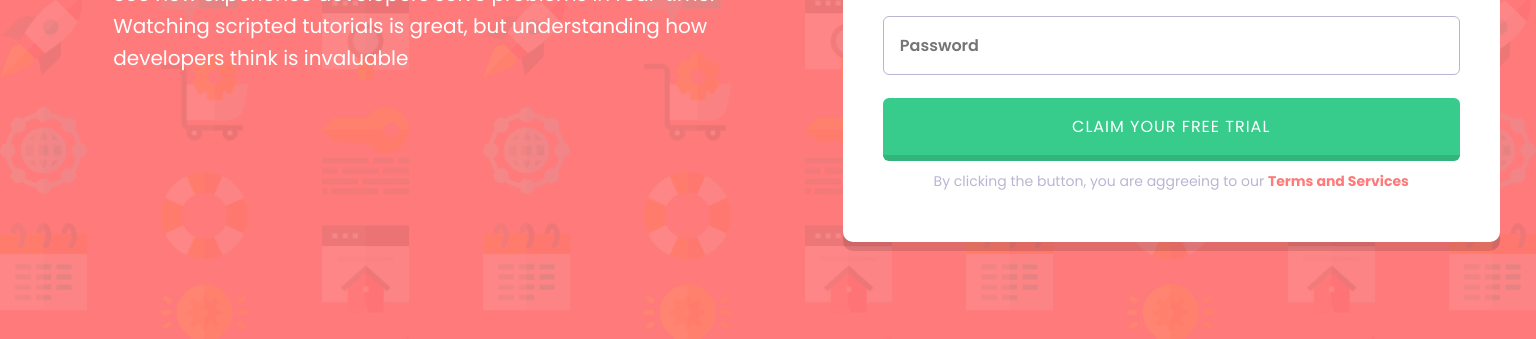
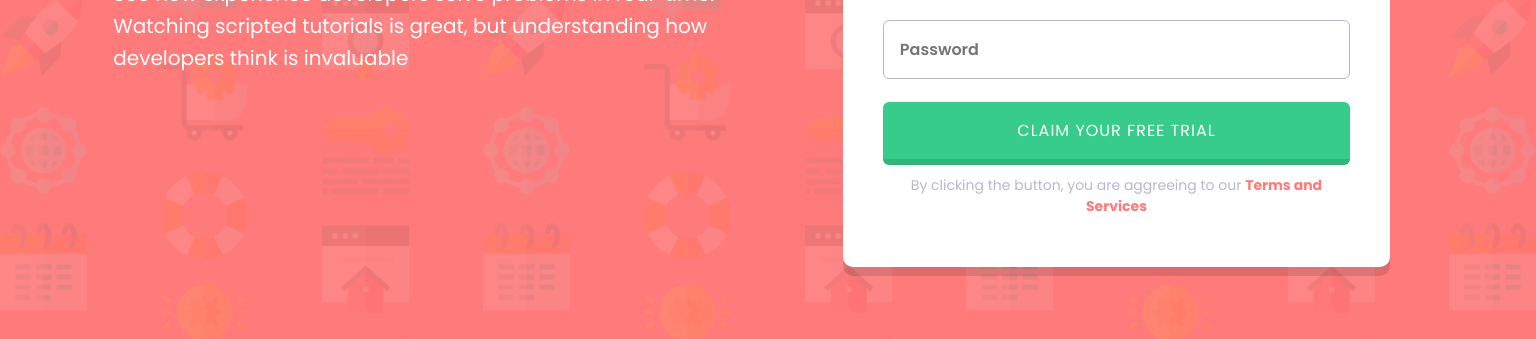
Before and after one commit to lrodve/fm-signup-form, a plain HTML site: page index.html in a window 1536 px wide. Shown: the part 461-800 px from the top of the page. Drawn offline with Linux system fonts and the light colour scheme.

Commit message:
padding-right form_section

```diff
--- a/style.css
+++ b/style.css
@@ -181,6 +181,7 @@ body {
 
   .form_section {
     grid-column: 3;
+    padding-right: 20%;
   }
   .form_section form {
     padding: 40px;
```
